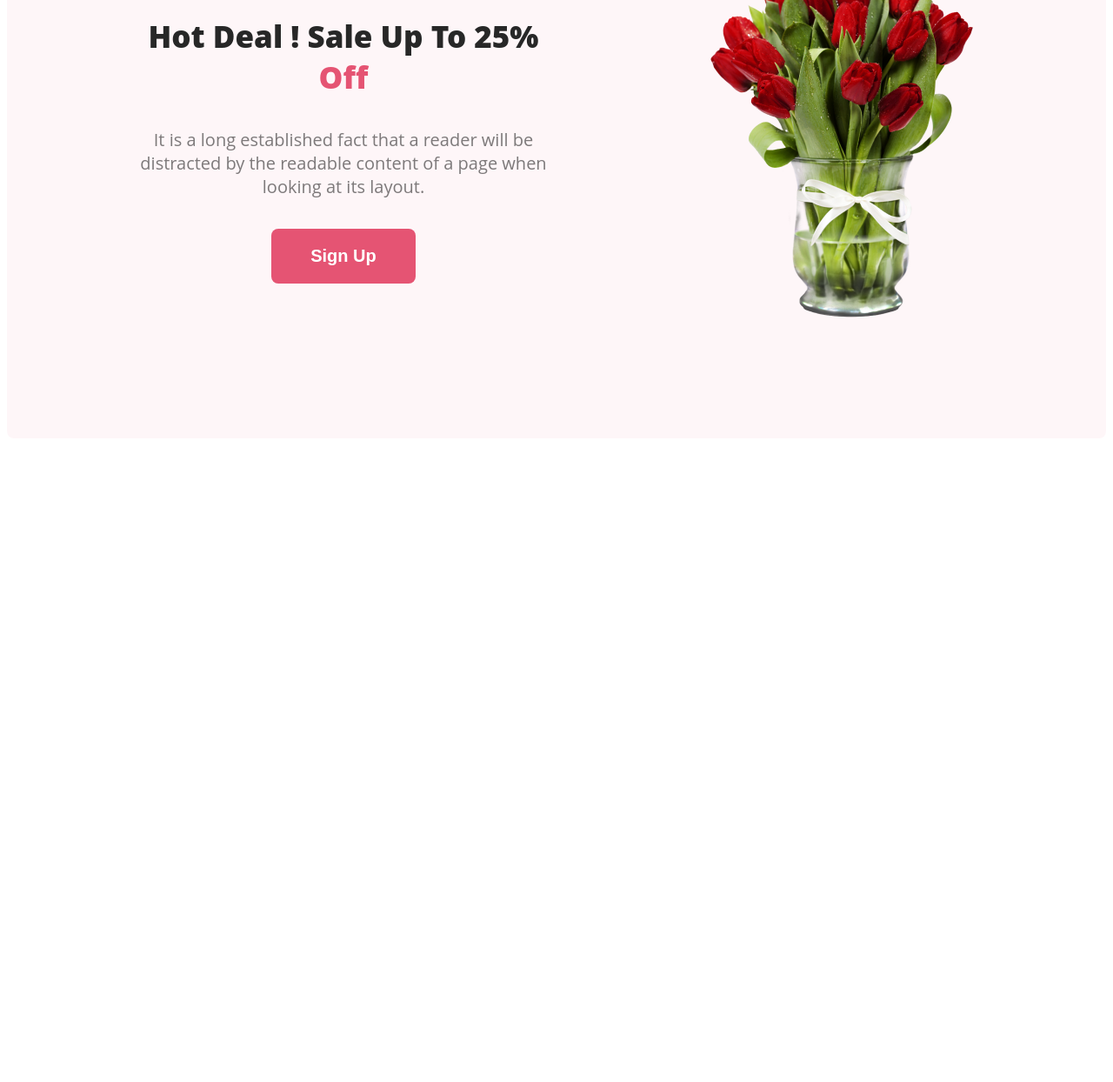
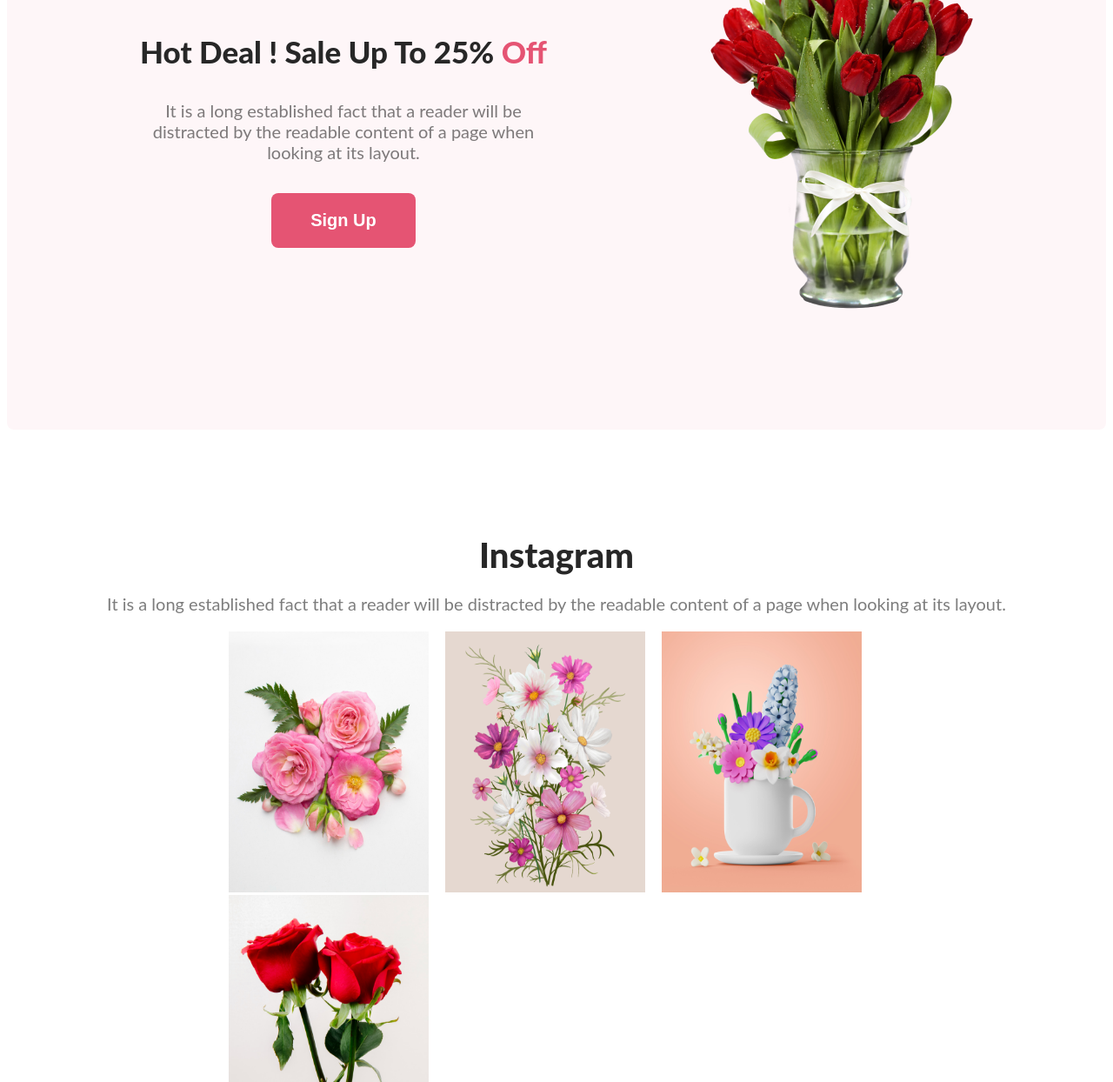
Before and after one commit to RayhanKobir972/flower-shop, a plain HTML site: page index.html in a window 1280 px wide. Shown: the part 1556-2800 px from the top of the page at 87% size. Before the commit the page ends 2068 px from the top, so only its background shows below. Drawn offline with Linux system fonts and the light colour scheme.

Commit message:
complete social site and added some flower image

```diff
--- a/index.html
+++ b/index.html
@@ -50,6 +50,20 @@
                 <div class="offer-image"><img src="Flower Asset/pngwing 8.png" alt=""></div>
             </div>
         </section>
+        <section>
+            <div class="contact">
+                <div class="social-site">
+                    <h3 class="insta">Instagram</h3>
+                    <p class="common-description">It is a long established fact that a reader will be distracted by the readable content of a page when looking at its layout.</p>
+                </div>
+                <div class="contacct-section-pic">
+                     <img class="common-pic" src="Flower Asset/Flower 01.png" alt="">
+                     <img class="common-pic" src="Flower Asset/Rectangle 4.png" alt="" >
+                     <img class="common-pic" src="Flower Asset/Rectangle 5.png" alt="" >
+                     <img class="common-pic" src="Flower Asset/Rectangle 6.png" alt="" >
+                    </div>
+            </div>
+        </section>
 
     </main>
     <footer>
--- a/styles/styles.css
+++ b/styles/styles.css
@@ -1,7 +1,7 @@
 /* shared common  */
 body {
     font-family: 'Lato', sans-serif;
-    font-family: 'Open Sans', sans-serif;
+
 }
 
 .primary-btn {
@@ -39,7 +39,8 @@
 }
 
 .banner-img img {
-    height: 600px;
+    margin-top: 50px;
+    height: 550px;
 }
 
 .header {
@@ -168,3 +169,23 @@
 .off-span{
     color: #E55473;
 }
+/* social site */
+.insta{
+    margin-top: 120px;
+    margin-bottom: 20px;
+    color: #272727;
+text-align: center;
+
+font-size: 40px;
+font-style: normal;
+font-weight: 800;
+line-height: normal;
+}
+.contacct-section-pic{
+    padding: 0px 240px;
+}
+.common-pic{
+    width: 230px;
+    height: 300px;
+   margin-left: 15px;
+}
```
